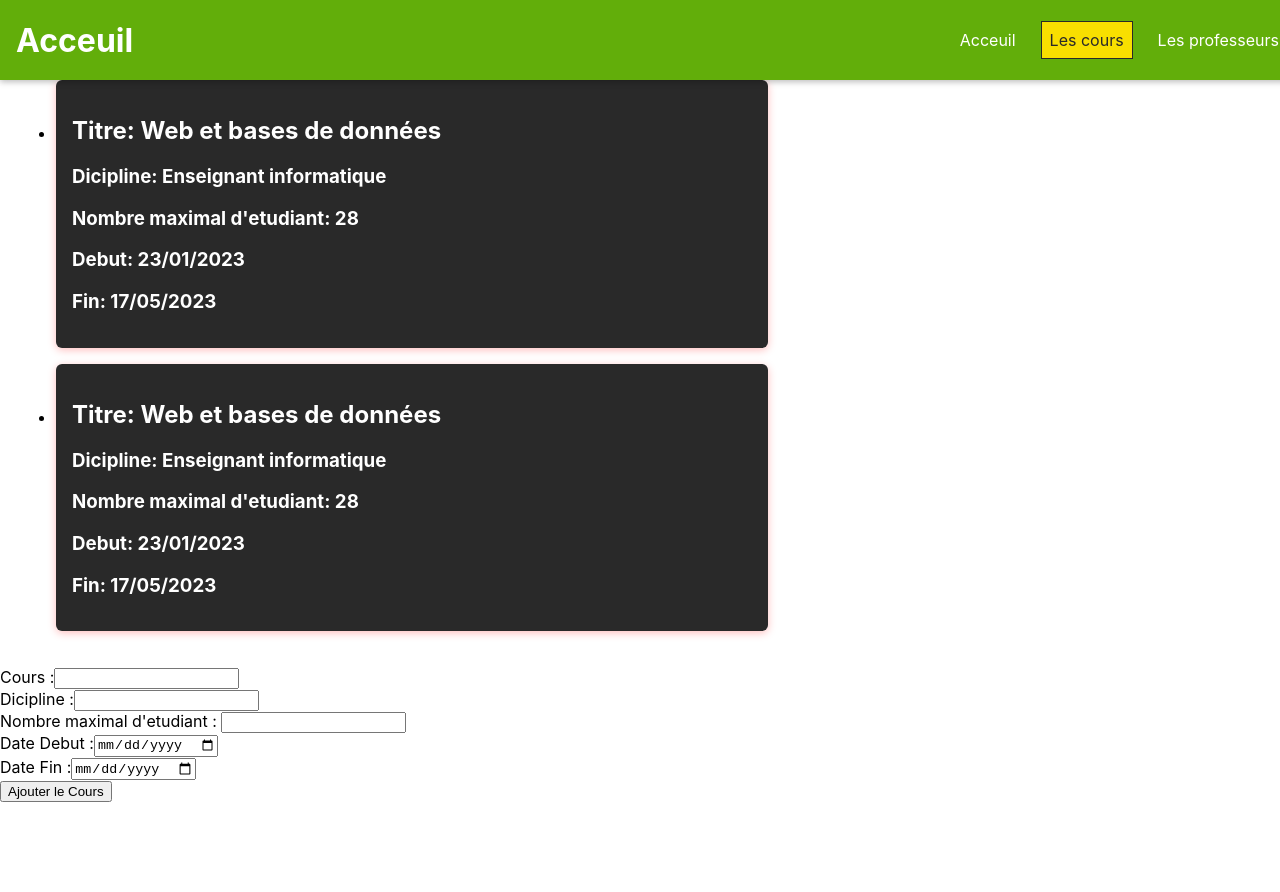
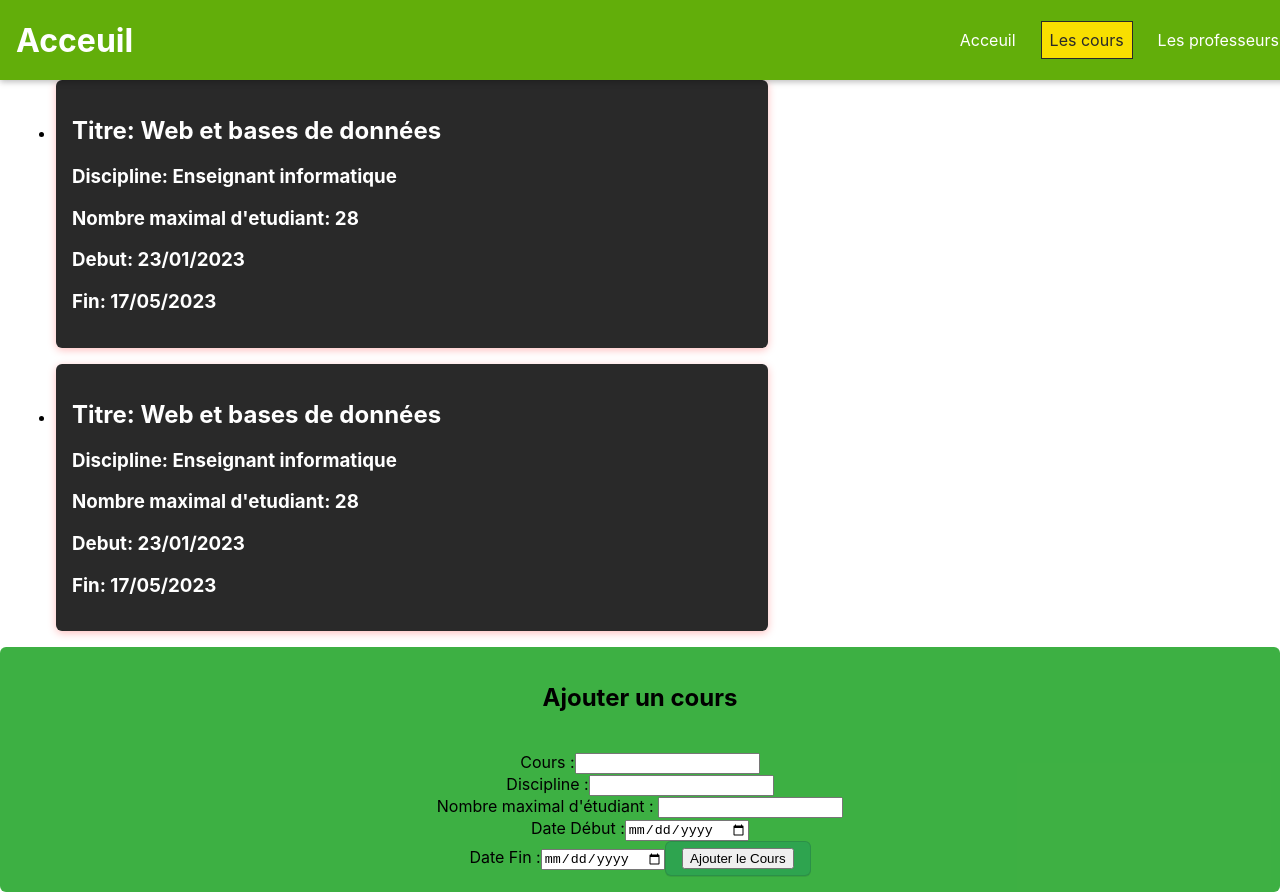
Before and after one commit to LucasRiggi/Tp1React, a React (Create React App) app: page /cours in a window 1280 px wide. Before the commit the page ends 802 px from the top, so only its background shows below. Built offline with nearby package versions, Linux system fonts and the light colour scheme.

Commit message:
Commit css/corrections

```diff
--- a/src/components/Cours/Cours.js
+++ b/src/components/Cours/Cours.js
@@ -10,7 +10,7 @@ function Cours({ cours }) {
         <Link to={`/${cours.id}`}>
         <div>
             <h2>{"Titre: "+ cours.titre}</h2>
-            <h3>{"Dicipline: "+cours.discipline}</h3>
+            <h3>{"Discipline: "+cours.discipline}</h3>
             <h3>{"Nombre maximal d'etudiant: "+cours.nbMaximalEtudiant}</h3>
             <h3>{"Debut: "+cours.dateDebut}</h3>
             <h3>{"Fin: "+cours.dateFin}</h3>
--- a/src/formulaire/AjouterCours.css
+++ b/src/formulaire/AjouterCours.css
@@ -0,0 +1,60 @@
+.AjouterCours_controls {
+    text-align:center;
+    position:relative;
+    margin: 0;
+    border-radius: 6px;
+    padding: 1rem;
+    overflow: hidden;
+    background: rgba(25, 161, 31, 0.838);
+}
+
+.boutonAjouter {
+    appearance: none;
+    background-color: #2ea44f;
+    border: 1px solid rgba(27, 31, 35, .15);
+    border-radius: 6px;
+    box-shadow: rgba(27, 31, 35, .1) 0 1px 0;
+    box-sizing: border-box;
+    color: #fff;
+    cursor: pointer;
+    display: inline-block;
+    font-family: -apple-system,system-ui,"Segoe UI",Helvetica,Arial,sans-serif,"Apple Color Emoji","Segoe UI Emoji";
+    font-size: 14px;
+    font-weight: 600;
+    line-height: 20px;
+    padding: 6px 16px;
+    position: relative;
+    text-align: center;
+    text-decoration: none;
+    user-select: none;
+    -webkit-user-select: none;
+    touch-action: manipulation;
+    vertical-align: middle;
+    white-space: nowrap;
+  }
+
+  .boutonAjouter:focus:not(:focus-visible):not(.focus-visible) {
+    box-shadow: none;
+    outline: none;
+  }
+
+  .boutonAjouter:hover {
+    background-color: #2c974b;
+  }
+
+  .boutonAjouter:focus {
+    box-shadow: rgba(46, 164, 79, .4) 0 0 0 3px;
+    outline: none;
+  }
+
+  .boutonAjouter:disabled {
+    background-color: #94d3a2;
+    border-color: rgba(27, 31, 35, .1);
+    color: rgba(255, 255, 255, .8);
+    cursor: default;
+  }
+
+  .boutonAjouter:active {
+    background-color: #298e46;
+    box-shadow: rgba(20, 70, 32, .2) 0 1px 0 inset;
+  }
--- a/src/formulaire/AjouterCours.js
+++ b/src/formulaire/AjouterCours.js
@@ -1,6 +1,11 @@
 import React from "react";
 
+
+import "./AjouterCours.css"
+
 function NouveauCours({ ajouterCours }) {
+
+    let saisieIdCours;
     let saisieCours;
     let saisieDiscipline;
     let saisieNbMaximalEtuidiant;
@@ -57,14 +62,16 @@ function NouveauCours({ ajouterCours }) {
     return (
       <form onSubmit={ajoutNouveauCoursHandler}>
         <div className="AjouterCours_controls" >
+
+        <h2>Ajouter un cours</h2>
         <br/> Cours :<input type="text" value={saisieCours} onChange={saisieCourstHandler}/>
-        <br/>Dicipline :<input type="text" value={saisieDiscipline} onChange={saisieDisciplineHandler}/>
-        <br/>Nombre maximal d'etudiant : <input type="number" value={saisieNbMaximalEtuidiant} onChange={saisieNbMaxHandler}/>
-        <br/> Date Debut :<input type="date" value={saisieDateDebut} onChange={saisieDateDebutHandler}/>
+        <br/>Discipline :<input type="text" value={saisieDiscipline} onChange={saisieDisciplineHandler}/>
+        <br/>Nombre maximal d'étudiant : <input type="number" value={saisieNbMaximalEtuidiant} onChange={saisieNbMaxHandler}/>
+        <br/> Date Début :<input type="date" value={saisieDateDebut} onChange={saisieDateDebutHandler}/>
         <br/> Date Fin :<input type="date" value={saisieDateFin} onChange={saisieDateFinHandler}/>
+        <div className="boutonAjouter" >
+        <button type="submit" onSubmit={handleSubmit}> Ajouter le Cours</button>
         </div>
-        <div className="AjouterCours_action" >
-        <button type="submit" onSubmit={handleSubmit}> Ajouter le Cours</button>
         </div>
       </form>
     );
--- a/src/formulaire/AjouterProf.css
+++ b/src/formulaire/AjouterProf.css
@@ -1,5 +1,11 @@
 .AjouterProf_controls {
-
+  text-align:center;
+    position:relative;
+    margin: 0;
+    border-radius: 6px;
+    padding: 1rem;
+    overflow: hidden;
+    background: rgba(25, 161, 31, 0.838);
 }
 
   .AjouterProf_controls input {
--- a/src/formulaire/AjouterProf.js
+++ b/src/formulaire/AjouterProf.js
@@ -50,13 +50,15 @@ function NouveauProf({ ajouterProf }) {
   return (
     <form onSubmit={ajoutNouveauProfHandler}>
       <div className="AjouterProf_controls" >
-      <br/> Date :<input type="date" value={saisieDate} onChange={saisieDateHandler}/>
+      <h2>Ajouter professeur</h2>
+      <br/> Date d'embauche: <input type="date" value={saisieDate} onChange={saisieDateHandler}/>
       <br/>Nom :<input type="text" value={saisieNom} onChange={saisieNomHandler}/>
-      <br/>Prenom : <input type="text" value={saisiePrenom} onChange={saisiePrenomHandler}/>
+      <br/>Prénom : <input type="text" value={saisiePrenom} onChange={saisiePrenomHandler}/>
       <br/> Image :<input type="text" value={saisieImage} onChange={saisieImageHandler}/>
-      </div>
+
       <div className="AjouterProf_action" >
       <button type="submit" onSubmit={handleSubmit}> Ajouter le professeur</button>
+      </div>
       </div>
     </form>
   );
--- a/src/pages/Professeurs.js
+++ b/src/pages/Professeurs.js
@@ -36,7 +36,7 @@ function Professeurs() {
 
   function ajouterProf(nouveauProf) {
     setProfesseur(() => professeurs.concat(nouveauProf));
-    //objectifsCours.push(nouvelObjectif);
+
   }
 
   return (
```
